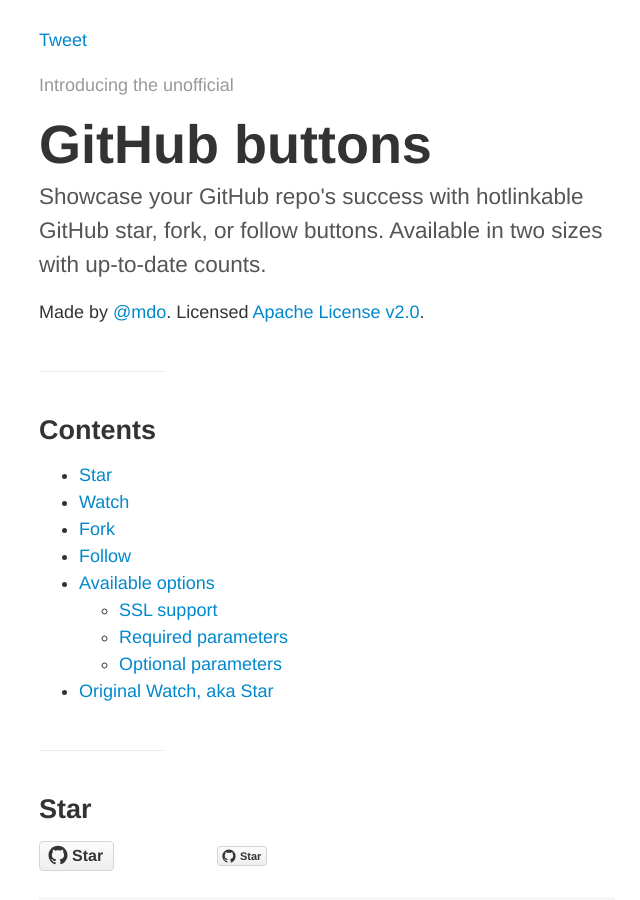
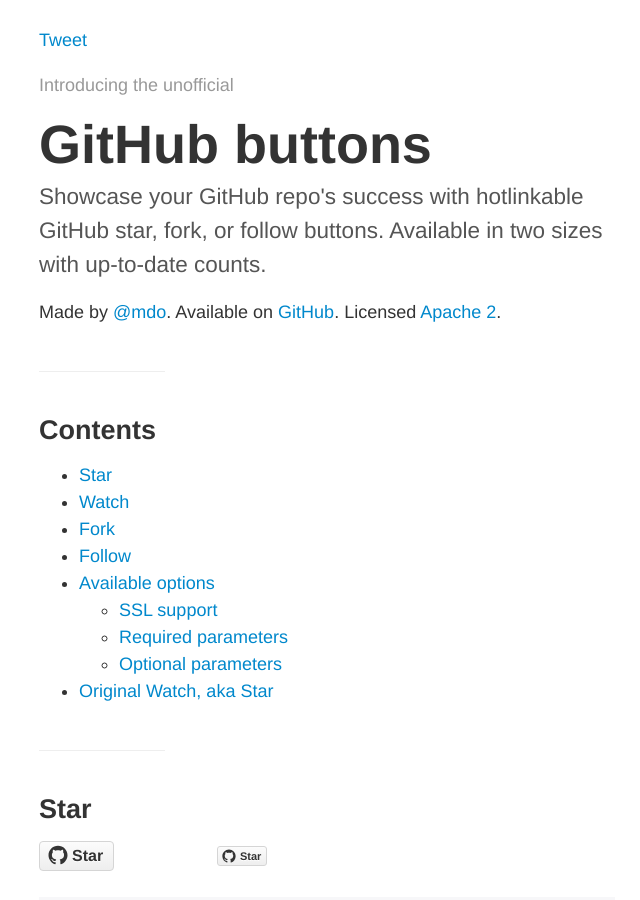
Before and after one commit to mdo/github-buttons, a Jekyll site: the page built from index.md, in a window 1280 px wide and 900 px high. Shown: the whole window, without its empty margins (313-953 px from the left). Built offline with Jekyll 4.4.1, drawn with Linux system fonts in a browser that asks for light colours; comment, search, counter and statistics services are not loaded.

Commit message:
copy and links

```diff
--- a/_layouts/default.html
+++ b/_layouts/default.html
@@ -23,7 +23,7 @@
       <p>Introducing the unofficial</p>
       <h1>GitHub buttons</h1>
       <p>Showcase your GitHub repo&#39;s success with hotlinkable GitHub star, fork, or follow buttons. Available in two sizes with up-to-date counts.</p>
-      <p>Made by <a href="http://twitter.com/mdo">@mdo</a>. Licensed <a href="http://www.apache.org/licenses/LICENSE-2.0&quot;">Apache License v2.0</a>.</p>
+      <p>Made by <a href="http://twitter.com/mdo">@mdo</a>. Available on <a href="https://github.com/mdo/github-buttons">GitHub</a>. Licensed <a href="http://www.apache.org/licenses/LICENSE-2.0&quot;">Apache 2</a>.</p>
 
       <hr>
 
```
